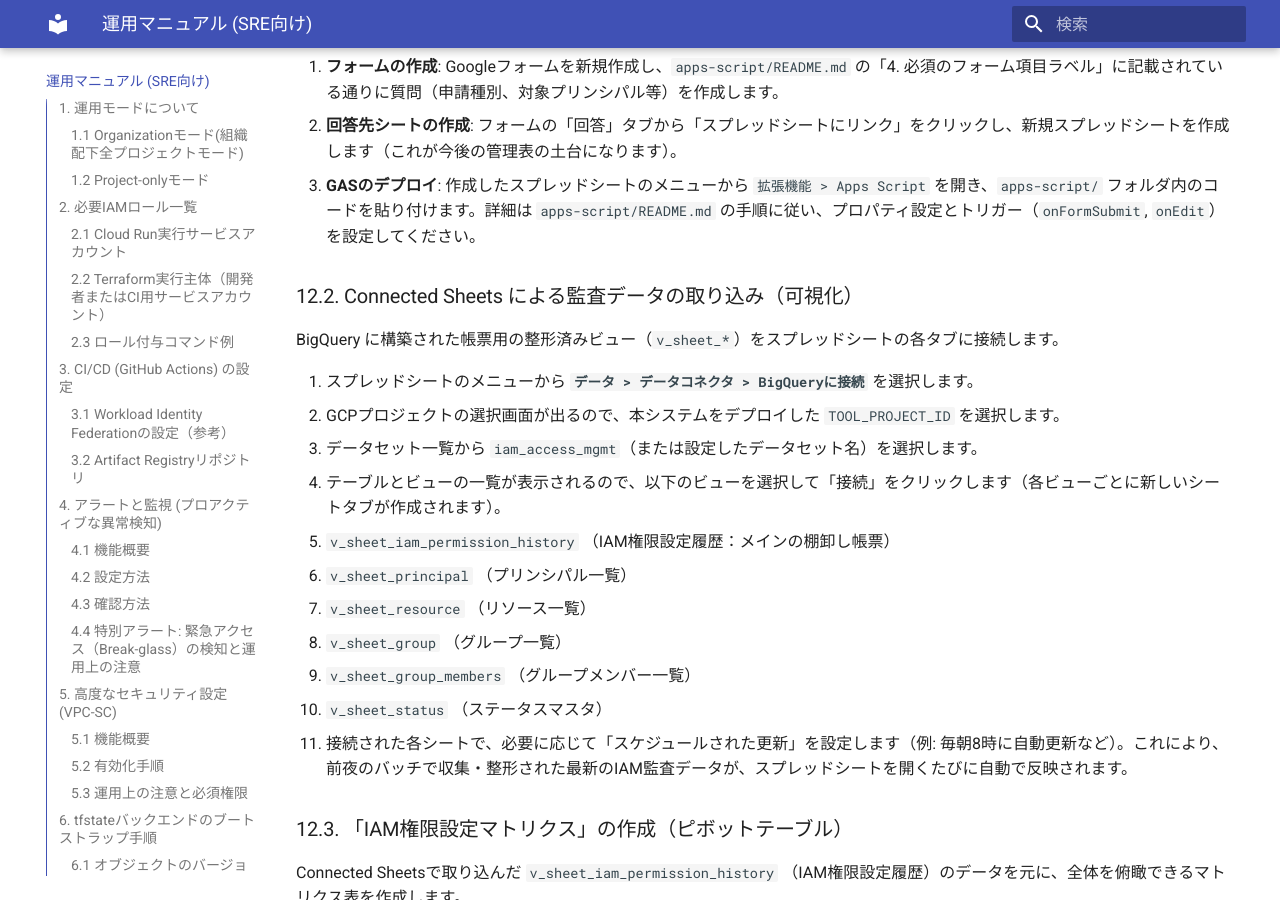
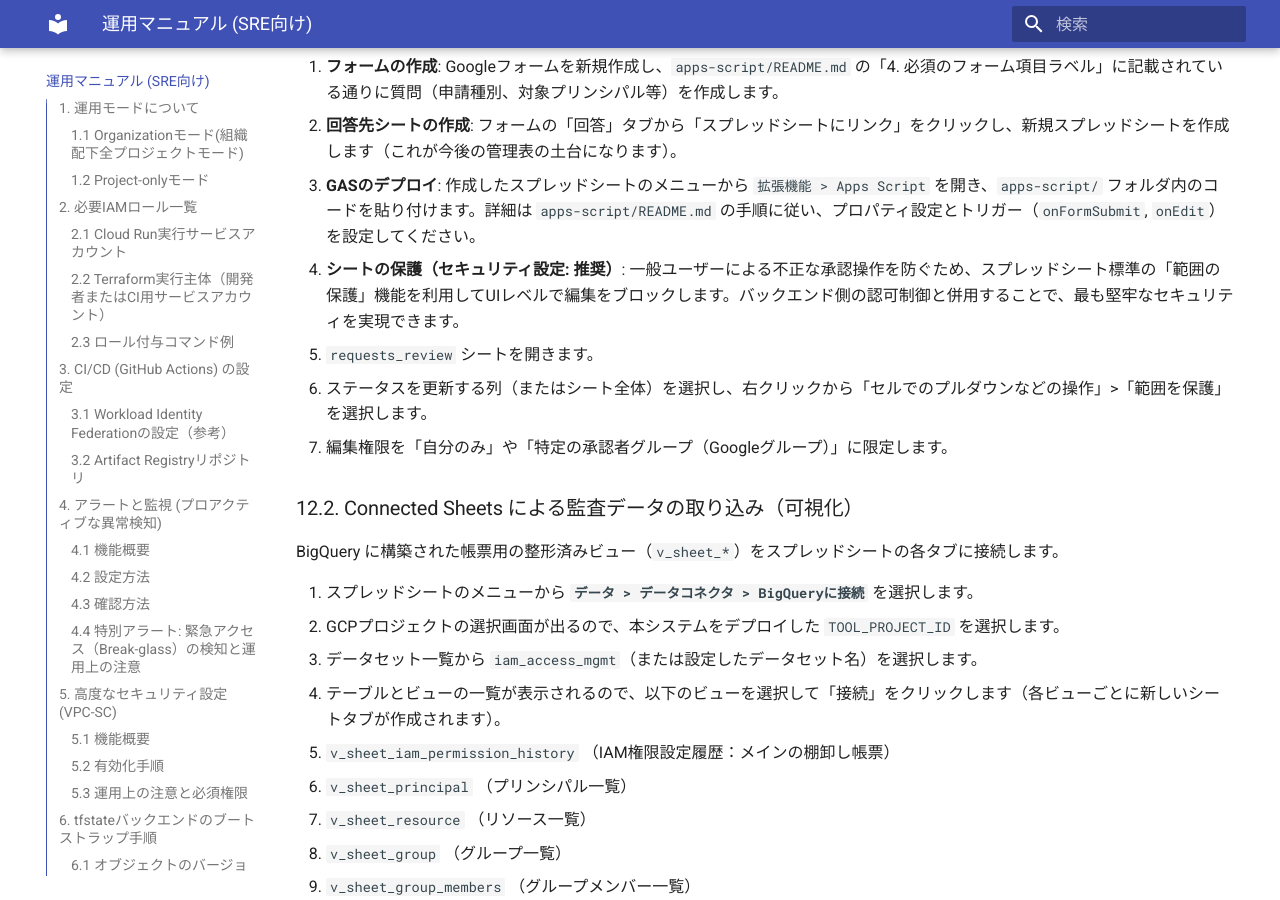
Before and after one commit to ea-Mitsuoka/cloud-access-manager, an MkDocs documentation site: the page built from docs/operations-runbook.md, in a window 1280 px wide and 900 px high, scrolled down 12620 px. Built offline with MkDocs 1.6.1 and Material for MkDocs 9.7.7, drawn with Linux system fonts in a browser that asks for light colours.

Commit message:
docs(operations): add spreadsheet range protection procedure to runbook

```diff
--- a/docs/operations-runbook.md
+++ b/docs/operations-runbook.md
@@ -499,6 +499,11 @@ Terraform と BigQuery のインフラ構築が完了した後、運用者が日
 1. **フォームの作成**: Googleフォームを新規作成し、`apps-script/README.md` の「4. 必須のフォーム項目ラベル」に記載されている通りに質問（申請種別、対象プリンシパル等）を作成します。
 1. **回答先シートの作成**: フォームの「回答」タブから「スプレッドシートにリンク」をクリックし、新規スプレッドシートを作成します（これが今後の管理表の土台になります）。
 1. **GASのデプロイ**: 作成したスプレッドシートのメニューから `拡張機能 > Apps Script` を開き、`apps-script/` フォルダ内のコードを貼り付けます。詳細は `apps-script/README.md` の手順に従い、プロパティ設定とトリガー（`onFormSubmit`, `onEdit`）を設定してください。
+1. **シートの保護（セキュリティ設定: 推奨）**:
+   一般ユーザーによる不正な承認操作を防ぐため、スプレッドシート標準の「範囲の保護」機能を利用してUIレベルで編集をブロックします。バックエンド側の認可制御と併用することで、最も堅牢なセキュリティを実現できます。
+   - `requests_review` シートを開きます。
+   - ステータスを更新する列（またはシート全体）を選択し、右クリックから「セルでのプルダウンなどの操作」>「範囲を保護」を選択します。
+   - 編集権限を「自分のみ」や「特定の承認者グループ（Googleグループ）」に限定します。
 
 ### 12.2. Connected Sheets による監査データの取り込み（可視化）
 
```
